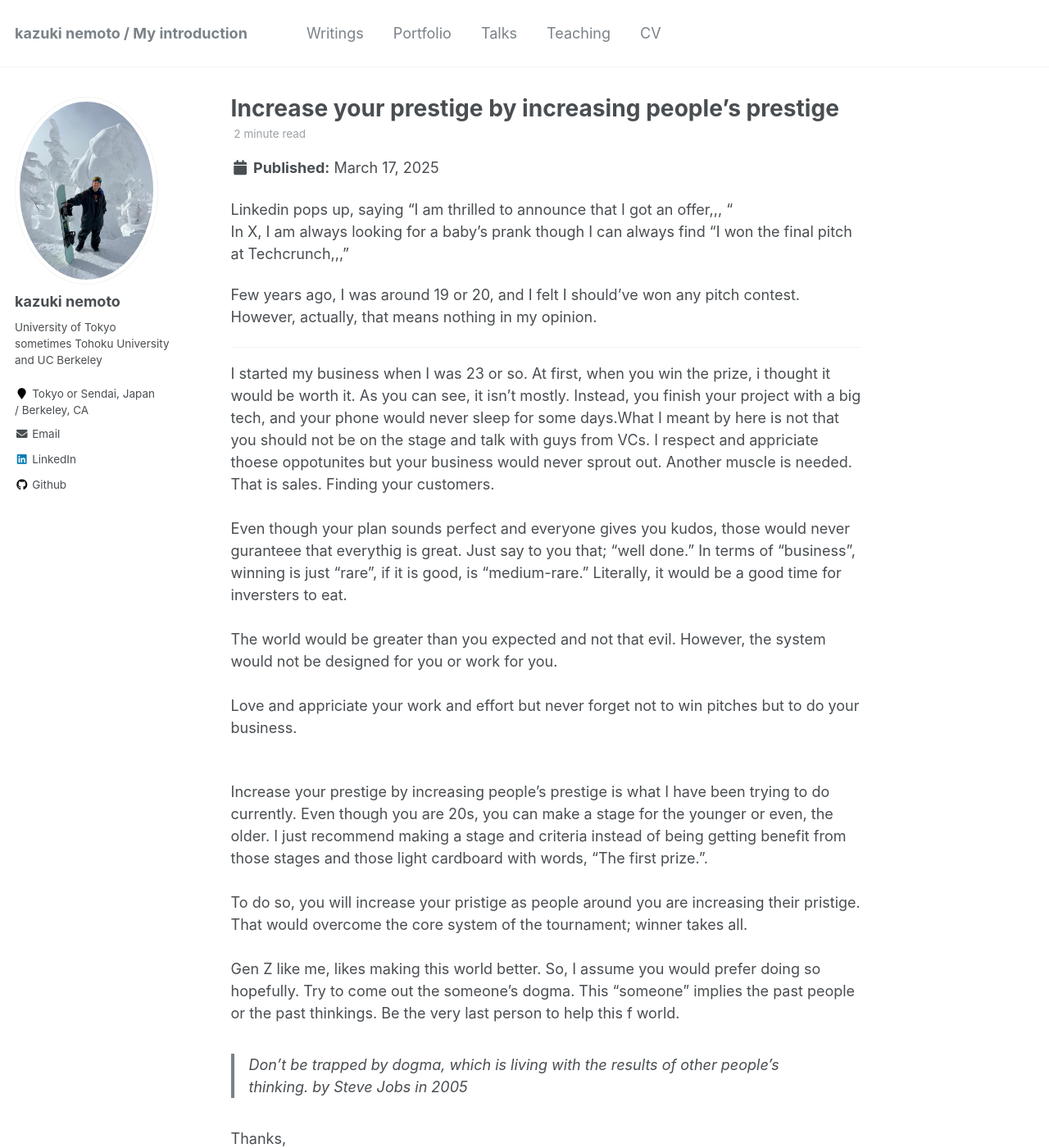
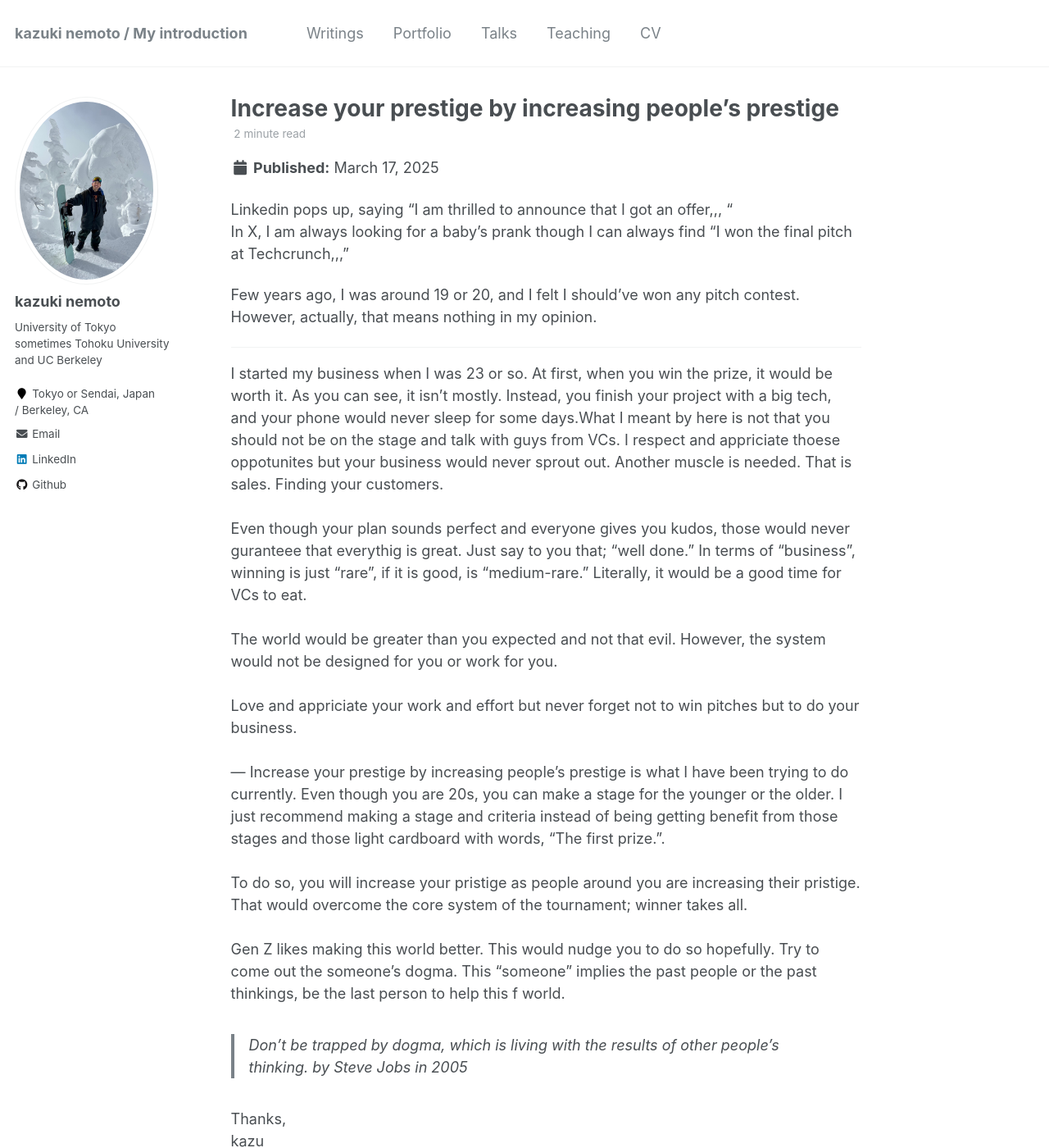
Before and after one commit to kazu-nemoto/kazu-nemoto.github.io, a Jekyll site: the page built from _posts/2025-03-17-beingprestegious.md, in a window 1280 px wide and 1400 px high. Shown: the whole window at 82% size. Built offline with Jekyll 4.4.1, drawn with Linux system fonts in a browser that asks for light colours.

Commit message:
fixing the daily

```diff
--- a/_posts/2025-03-17-beingprestegious.md
+++ b/_posts/2025-03-17-beingprestegious.md
@@ -10,26 +10,25 @@
 Few years ago, I was around 19 or 20, and I felt I should've won any pitch contest. However, actually, that means nothing in my opinion. <br>
 
 ---
-I started my business when I was 23 or so. At first, when you win the prize, i thought it would be worth it. As you can see, it isn’t mostly. Instead, you finish your project with a big tech, and your phone would never sleep for some days.What I meant by here is not that you should not be on the stage and talk with guys from VCs. I respect and appriciate thoese oppotunites but your business would never sprout out. Another muscle is needed. That is sales. Finding your customers.
+I started my business when I was 23 or so. At first, when you win the prize, it would be worth it. As you can see, it isn't mostly. Instead, you finish your project with a big tech, and your phone would never sleep for some days.What I meant by here is not that you should not be on the stage and talk with guys from VCs. I respect and appriciate thoese oppotunites but your business would never sprout out. Another muscle is needed. That is sales. Finding your customers.
 <br>
 <br>
-Even though your plan sounds perfect and everyone gives you kudos, those would never guranteee that everythig is great. Just say to you that; "well done." In terms of "business", winning is just "rare", if it is good, is "medium-rare." Literally, it would be a good time for inversters to eat.
+Even though your plan sounds perfect and everyone gives you kudos, those would never guranteee that everythig is great. Just say to you that; "well done." In terms of "business", winning is just "rare", if it is good, is "medium-rare." Literally, it would be a good time for VCs to eat.
 <br>
 <br>
 The world would be greater than you expected and not that evil. However, the system would not be designed for you or work for you. <br>
 <br>
 Love and appriciate your work and effort but never forget not to win pitches but to do your business.
 <br>
-
-
 <br>
-Increase your prestige by increasing people's prestige is what I have been trying to do currently. Even though you are 20s, you can make a stage for the younger or even, the older. I just recommend making a stage and criteria instead of being getting benefit from those stages and those light cardboard with words, "The first prize.".
+---
+Increase your prestige by increasing people's prestige is what I have been trying to do currently. Even though you are 20s, you can make a stage for the younger or the older. I just recommend making a stage and criteria instead of being getting benefit from those stages and those light cardboard with words, "The first prize.".
 <br>
 <br>
 To do so, you will increase your pristige as people around you are increasing their pristige. That would overcome the core system of the tournament; winner takes all.
 <br>
 <br>
-Gen Z like me, likes making this world better. So, I assume you would prefer doing so hopefully. Try to come out the someone’s dogma. This “someone” implies the past people or the past thinkings. Be the very last person to help this f world.
+Gen Z likes making this world better. This would nudge you to do so hopefully. Try to come out the someone's dogma. This "someone" implies the past people or the past thinkings, be the last person to help this f world.
 
 >Don’t be trapped by dogma, which is living with the results of other people’s thinking.  by Steve Jobs in 2005
 
```
